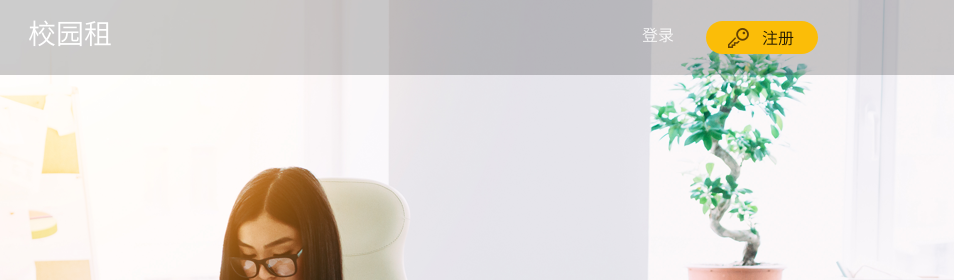
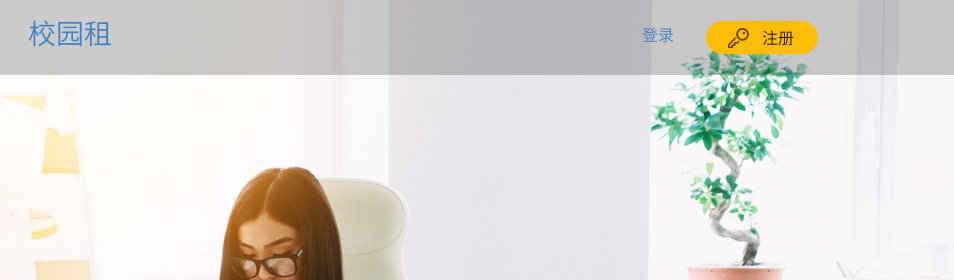
Before and after one commit to DishKun/teamwork, a plain HTML site: page index.html in a window 1280 px wide. Shown: the top 280 px of the page, 326-1280 px from the left. Drawn offline with Linux system fonts and the light colour scheme.

Commit message:
给标题文字加上链接

```diff
--- a/index.html
+++ b/index.html
@@ -14,11 +14,11 @@
 
       </div>
       <div class="item">
-        <h1 class="ui header inverted" >校园租</h1>
+        <h1 class="ui header inverted" ><a href="#">校园租</a></h1>
       </div>
       <div class="right menu">
         <div class="item">
-          <h2 "ui header inverted" >登录</h2>
+          <h2 "ui header inverted" ><a href="#">登录</a></h2>
 
         </div>
         <div class="item">
```
